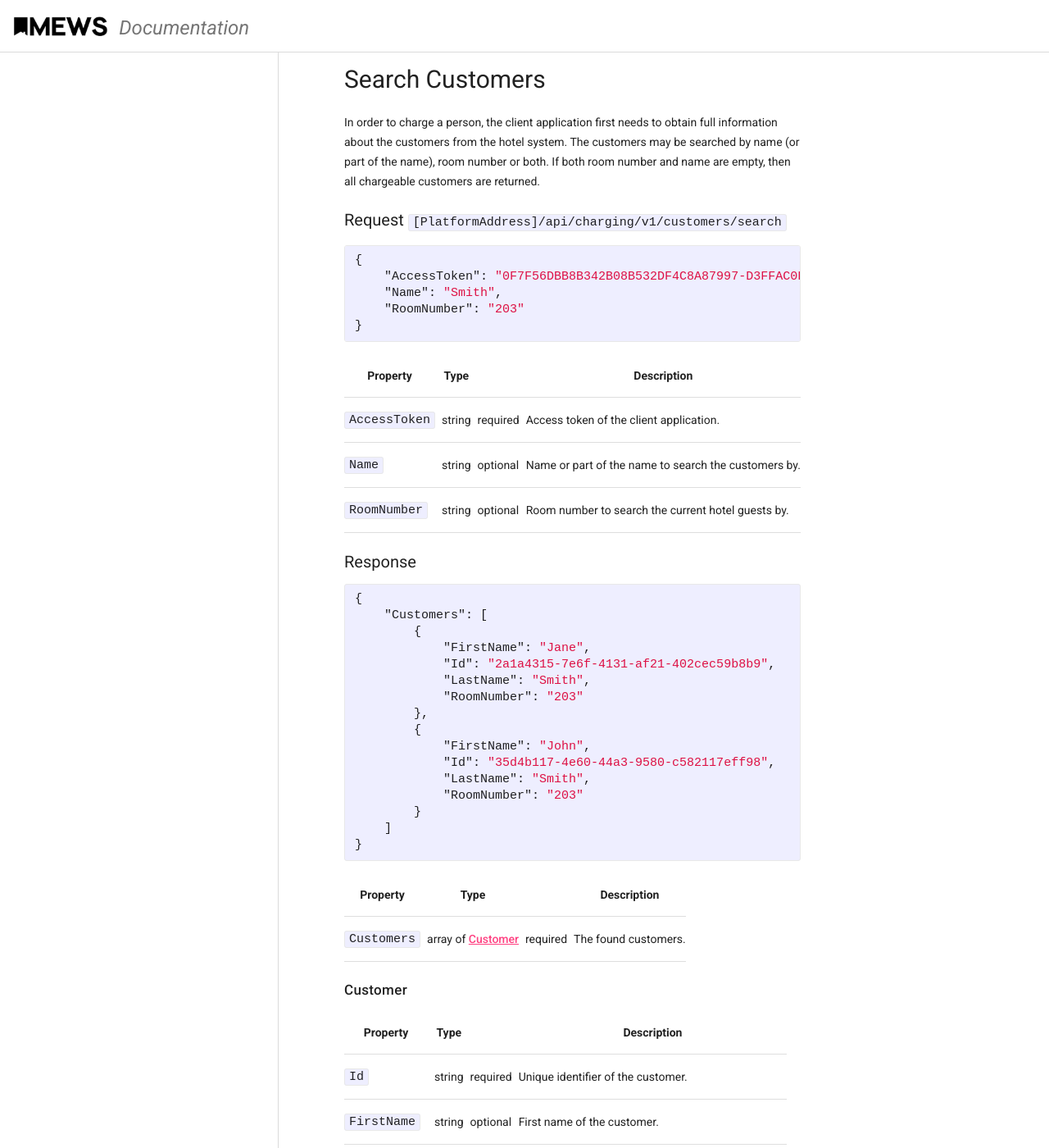
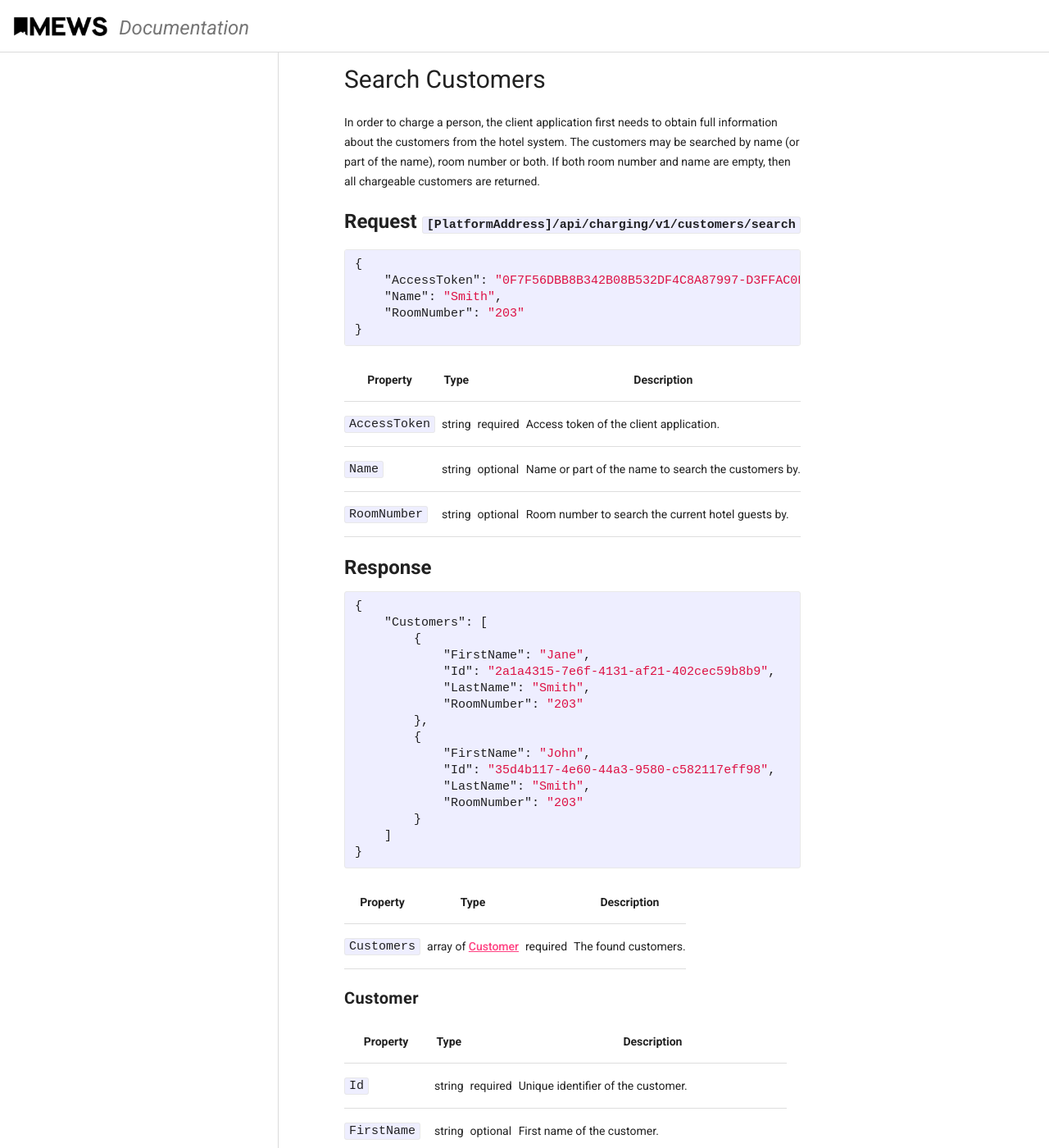
Before and after one commit to nikija/public, a Jekyll site: the page built from content/developers/api/charging.md, in a window 1280 px wide and 1400 px high, scrolled down 639 px. Shown: the whole window at 82% size. Built offline with Jekyll 4.4.1, drawn with Linux system fonts in a browser that asks for light colours.

Commit message:
Update _layout.scss

```diff
--- a/_sass/_layout.scss
+++ b/_sass/_layout.scss
@@ -83,13 +83,15 @@
       }
 
       h4 {
-        font-size: 20px;
-        line-height: 22px;
+        font-size: 24px;
+        line-height: 26px;
+        font-weight: bold;
       }
 
       h5 {
-        font-size: 17px;
-        line-height: 20px;
+        font-size: 20px;
+        line-height: 22px;
+        font-weight: bold;
       }
     }
   }
```
